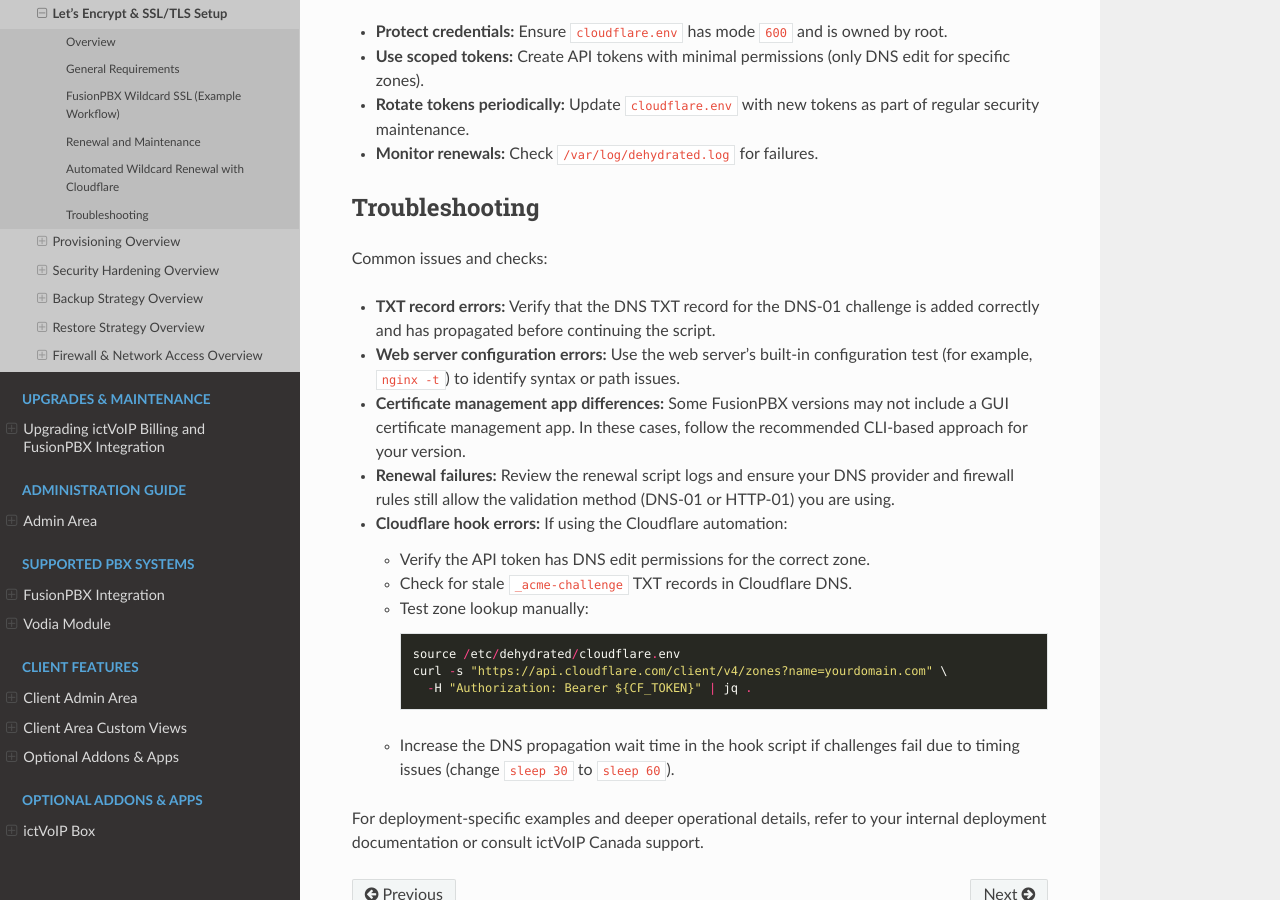
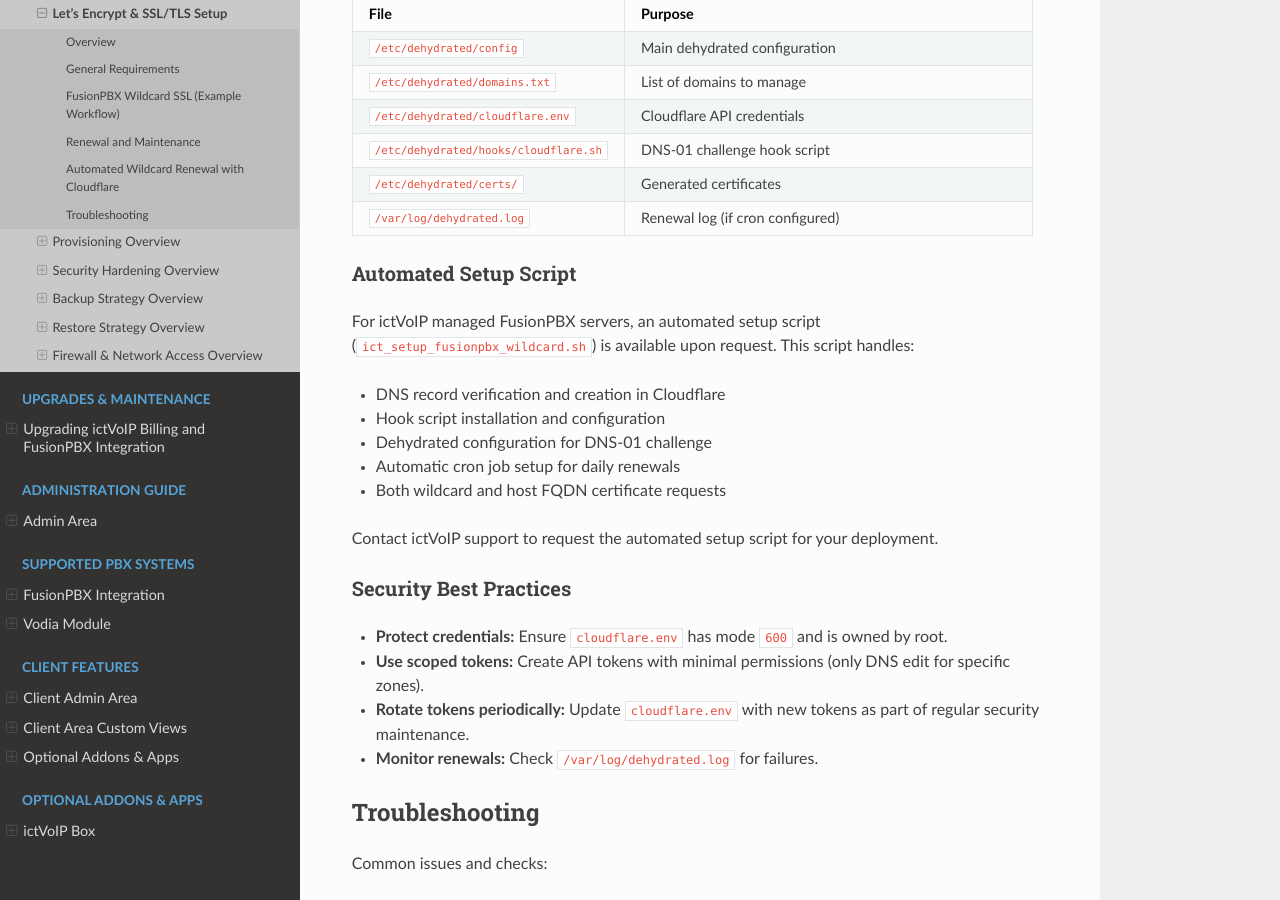
Before and after one commit to ictvoip/ictvoip-docs, a Sphinx documentation site: the page built from docs/source/getting_started/lets_encrypt.rst, in a window 1280 px wide and 900 px high, scrolled down 9789 px. Built offline with Sphinx 7.4.7 and the Read the Docs theme 3.1.0, drawn with Linux system fonts in a browser that asks for light colours; pages that are not in the unit, such as notebooks, are missing from menus; some of the changed text lies outside the part shown.

Commit message:
updated setup script hook

```diff
--- a/docs/source/getting_started/lets_encrypt.rst
+++ b/docs/source/getting_started/lets_encrypt.rst
@@ -293,6 +293,7 @@ Prerequisites
 * Your domain's DNS must be managed by Cloudflare
 * A Cloudflare API token with DNS edit permissions
 * ``curl`` and ``jq`` installed on the FusionPBX server
+* Wildcard A record must exist in Cloudflare DNS for tenant domains
 
 Step 1: Create Cloudflare API Token
 ~~~~~~~~~~~~~~~~~~~~~~~~~~~~~~~~~~~
@@ -470,9 +471,22 @@ Verify the configuration::
 Step 6: Configure Domains
 ~~~~~~~~~~~~~~~~~~~~~~~~~
 
-Ensure ``/etc/dehydrated/domains.txt`` includes your wildcard domain::
+Ensure ``/etc/dehydrated/domains.txt`` includes both your wildcard domain
+AND your host FQDN::
 
     *.pbx.yourdomain.com > pbx.yourdomain.com
+    pbx.yourdomain.com
+
+.. important::
+
+   You need **two entries** in ``domains.txt``:
+
+   1. **Wildcard domain** (``*.pbx.yourdomain.com``) - for tenant subdomains
+   2. **Host FQDN** (``pbx.yourdomain.com``) - for the main server hostname
+
+   A wildcard certificate for ``*.pbx.yourdomain.com`` does **NOT** cover
+   ``pbx.yourdomain.com`` (different subdomain pattern). The host FQDN
+   needs its own separate certificate.
 
 The format ``*.domain.com > domain.com`` tells dehydrated to:
 
@@ -523,6 +537,22 @@ File Locations Summary
    * - ``/var/log/dehydrated.log``
      - Renewal log (if cron configured)
 
+Automated Setup Script
+~~~~~~~~~~~~~~~~~~~~~~
+
+For ictVoIP managed FusionPBX servers, an automated setup script
+(``ict_setup_fusionpbx_wildcard.sh``) is available upon request. This
+script handles:
+
+* DNS record verification and creation in Cloudflare
+* Hook script installation and configuration
+* Dehydrated configuration for DNS-01 challenge
+* Automatic cron job setup for daily renewals
+* Both wildcard and host FQDN certificate requests
+
+Contact ictVoIP support to request the automated setup script for your
+deployment.
+
 Security Best Practices
 ~~~~~~~~~~~~~~~~~~~~~~~
 
```
